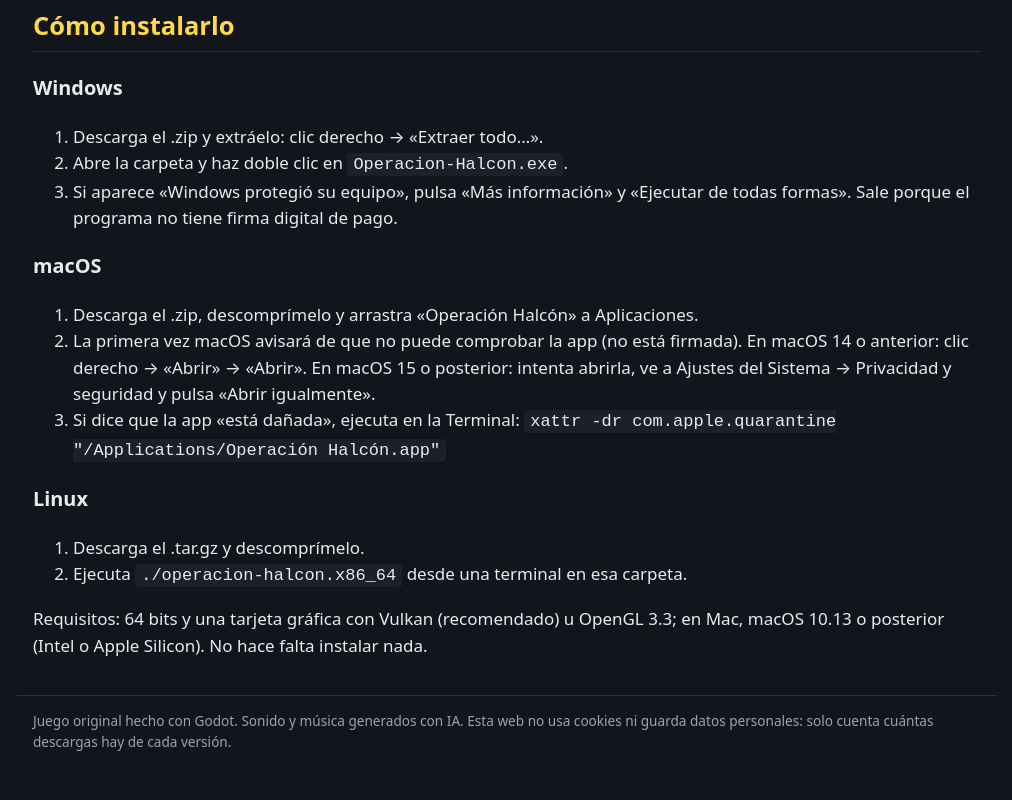
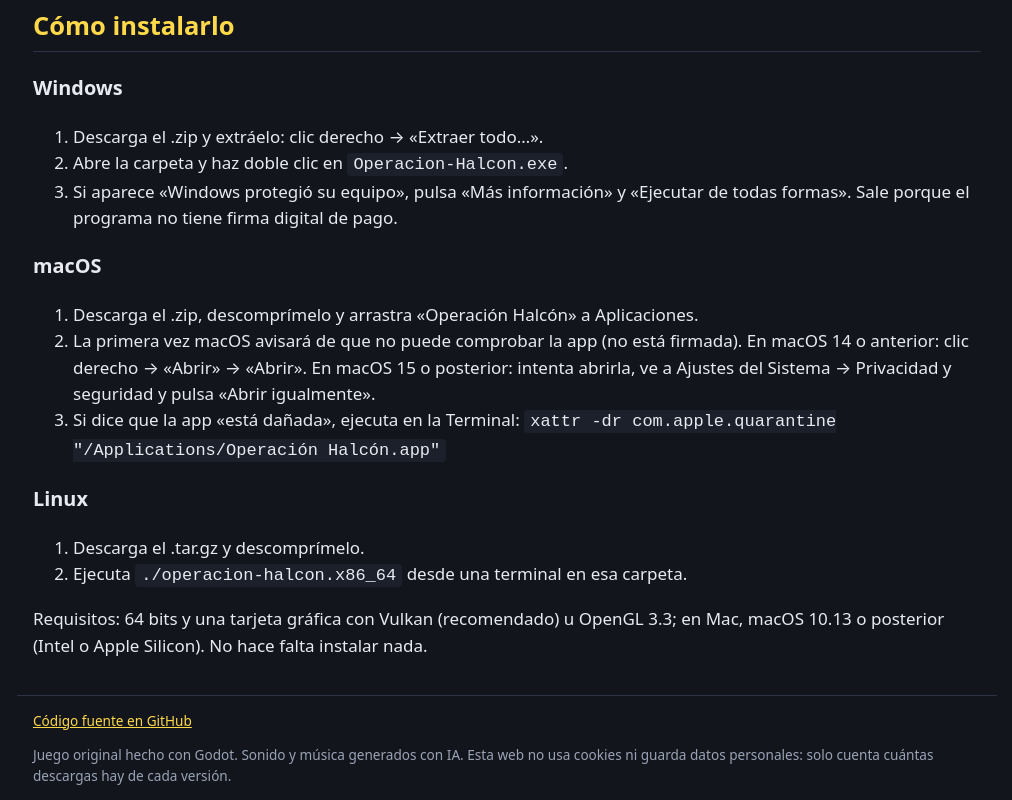
Before and after one commit to canalenguillem/operacion-halcon, a plain HTML site: page web/site/index.html in a window 1280 px wide. Shown: the part 1565-2365 px from the top of the page, without its empty margins (133-1145 px from the left). Before the commit the page ends 2330 px from the top, so only its background shows below. Drawn offline with Linux system fonts and the light colour scheme; no server answers.

Commit message:
README y enlace al código fuente en la web
Co-Authored-By: Claude Fable 5.2 <noreply@anthropic.com>

```diff
--- a/web/site/index.html
+++ b/web/site/index.html
@@ -76,6 +76,7 @@
 </main>
 
 <footer class="wrap">
+  <p><a href="https://github.com/canalenguillem/operacion-halcon" rel="noopener">Código fuente en GitHub</a></p>
   <p>Juego original hecho con Godot. Sonido y música generados con IA. Esta web no usa cookies ni guarda datos personales: solo cuenta cuántas descargas hay de cada versión.</p>
 </footer>
 <script src="app.js"></script>
--- a/web/site/style.css
+++ b/web/site/style.css
@@ -22,3 +22,4 @@ tr:last-child th, tr:last-child td { border-bottom: 0; }
 code { background: var(--panel); padding: 2px 6px; border-radius: 4px; }
 footer { color: var(--muted); font-size: 0.85rem; padding-top: 16px; padding-bottom: 40px; border-top: 1px solid var(--line); }
 @media (max-width: 560px) { th { white-space: normal; } th, td { display: block; } th { border-bottom: 0; padding-bottom: 0; } }
+footer a, main a { color: var(--accent); }
```
Also changed, not shown: 1 other file.
